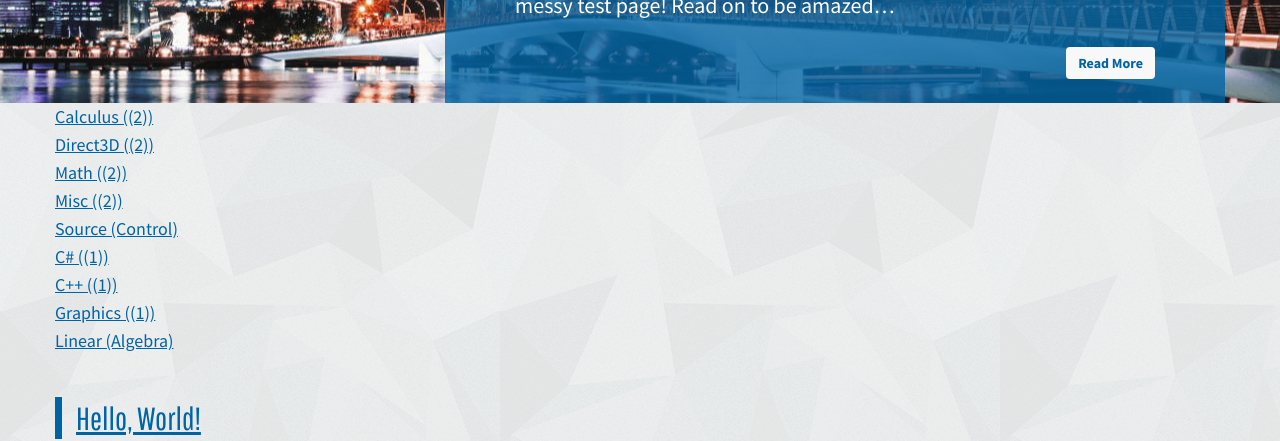
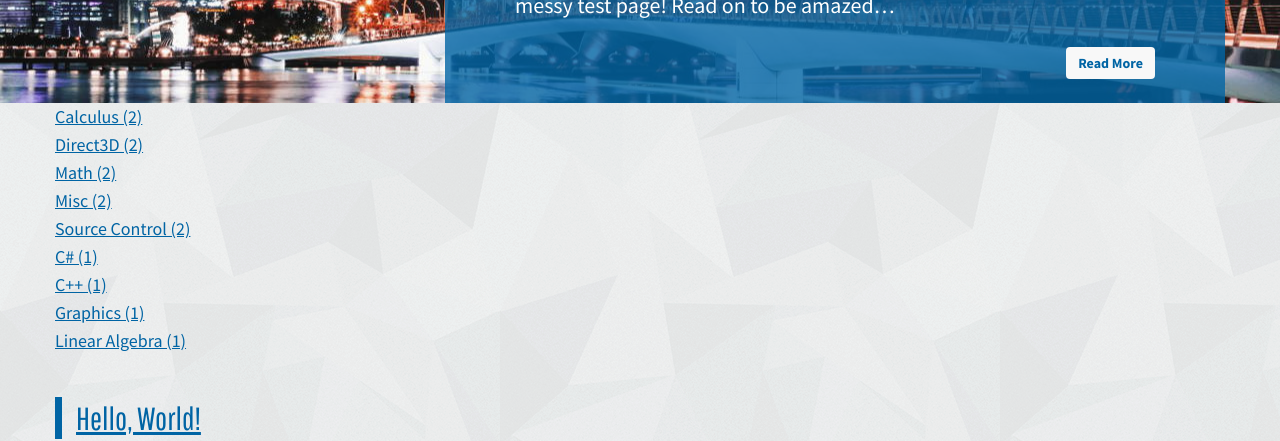
Before and after one commit to aarondgordon/aarondgordon.github.io, a Jekyll site: the page built from index.md, in a window 1280 px wide. Shown: the part 471-912 px from the top of the page. Built offline with Jekyll 4.4.1, drawn with Linux system fonts in a browser that asks for light colours; nearby versions of some CDN libraries; comment, search, counter and statistics services are not loaded.

Commit message:
Update home.html

```diff
--- a/_layouts/home.html
+++ b/_layouts/home.html
@@ -28,12 +28,12 @@ layout: default
       {% assign tagStrings="" | split:"|" %}
       {% for tag in site.tags %}
         {% assign tagSort=1000000 | minus:tag.last.size %}
-        {% assign tagString=tagSort | append:' ' | append:tag.first | append:' (' | append:tag.last.size | append:')' %}
+        {% assign tagString=tagSort | append:'|' | append:tag.first | append:'|' | append:tag.last.size %}
         {% assign tagStrings=tagStrings | push:tagString %}
       {% endfor %}
       {% assign tagStrings=tagStrings | sort %}
       {% for tagString in tagStrings limit:9 %}
-        {% assign tag=tagString | split:" " %}
+        {% assign tag=tagString | split:"|" %}
         <a href="/tags/#{{ tag[1] }}">{{ tag[1] }} ({{ tag[2] }})</a><br/>
       {% endfor %}
     </div>
```
